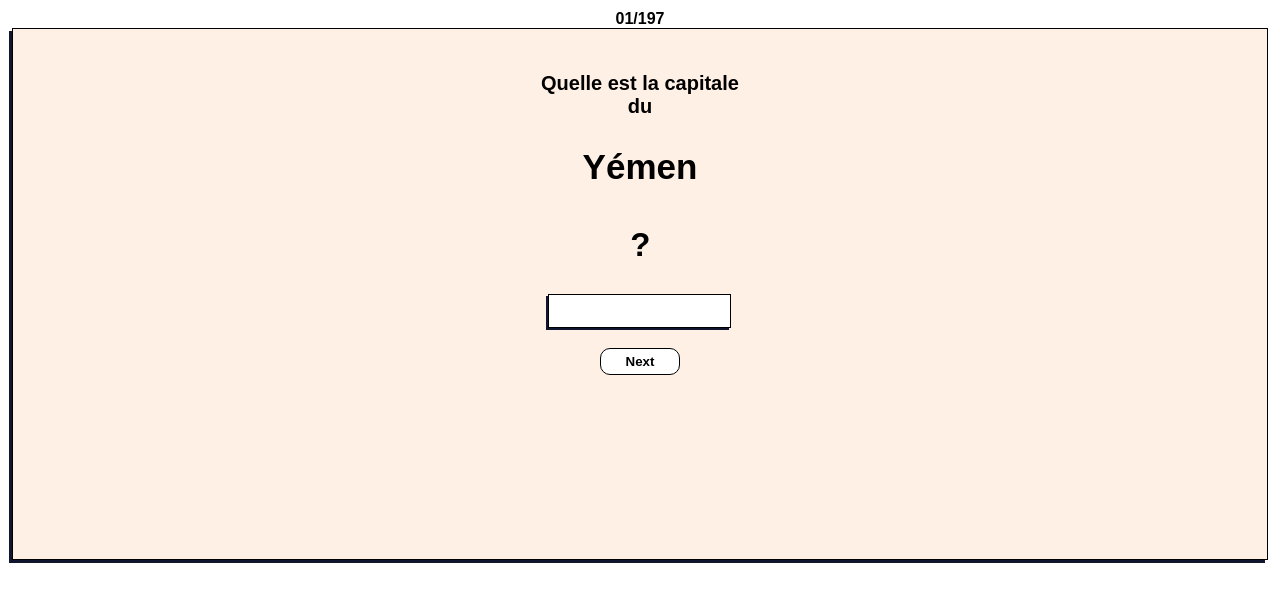
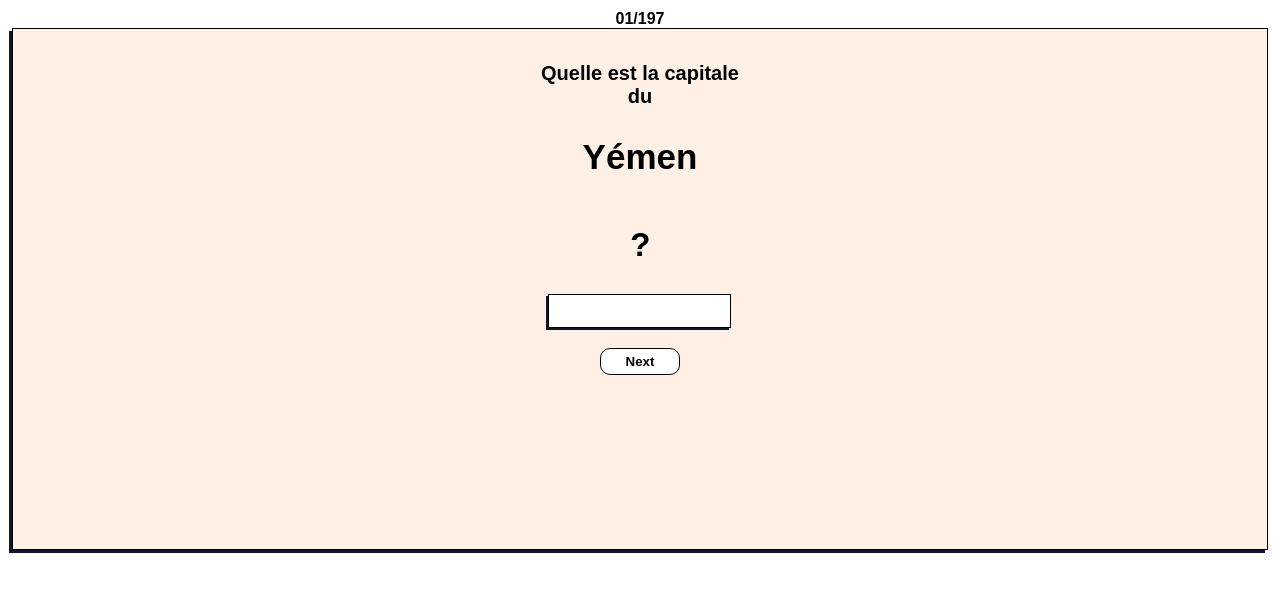
Before and after one commit to Gablrx/Capital-Cities-Quiz, a React (Create React App) app: page / in a window 1280 px wide. Shown: the top 602 px of the page. Built offline with nearby package versions, Linux system fonts and the light colour scheme; a web font is replaced by a local one.

Commit message:
Update App.css

```diff
--- a/src/App.css
+++ b/src/App.css
@@ -14,7 +14,7 @@
   border: 1px solid black;
   box-shadow: -3px 3px 0 #10162f;
 
-  padding-top: 30px;
+  padding-top: 20px;
   width: 98%;
   height: 500px;
   margin: auto;
@@ -23,7 +23,7 @@ h1 {
   font-size: 20px;
 }
 h2 {
-  height: 70;
+  height: 50px;
   font-size: 35px;
   overflow: visible;
 }
```
